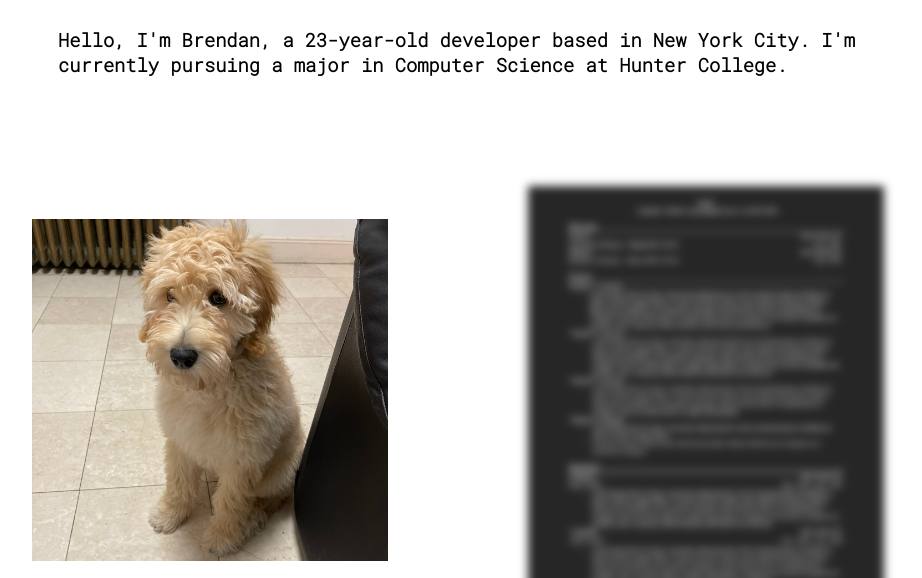
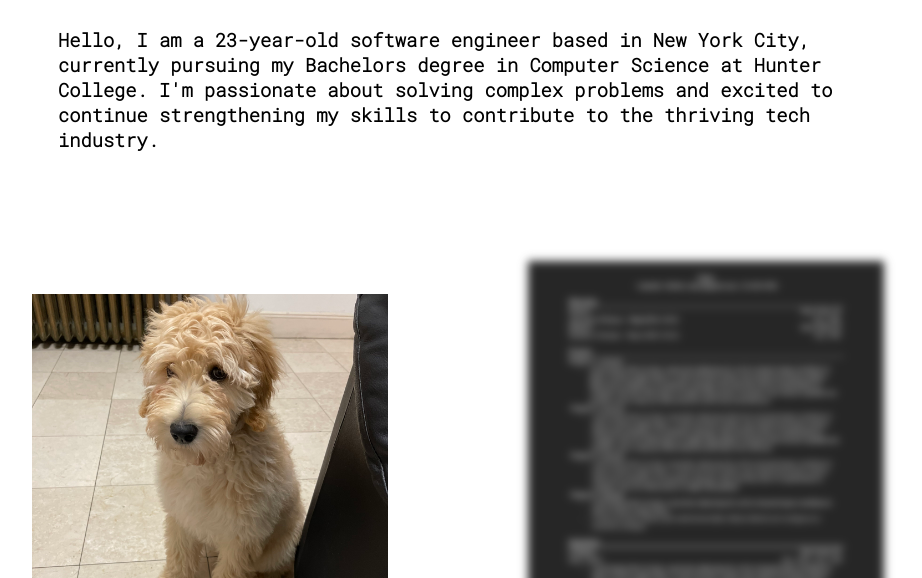
Before and after one commit to brendanle/brendanle.github.io, a plain HTML site: page index.html in a window 1280 px wide. Shown: the part 136-714 px from the top of the page, without its empty margins (182-1104 px from the left). Drawn offline with Linux system fonts and the light colour scheme; no server answers.

Commit message:
added about-me

```diff
--- a/index.html
+++ b/index.html
@@ -21,7 +21,7 @@
     </div>
 
     <div class="about-me">
-        <h3 class=>Hello, I'm Brendan, a 23-year-old developer based in New York City. I'm currently pursuing a major in Computer Science at Hunter College.</h3>
+        <h3 class=>Hello, I am a 23-year-old software engineer based in New York City, currently pursuing my Bachelors degree in Computer Science at Hunter College. I'm passionate about solving complex problems and excited to continue strengthening my skills to contribute to the thriving tech industry.</h3>
     </div>
 
     <div class="container">
```
